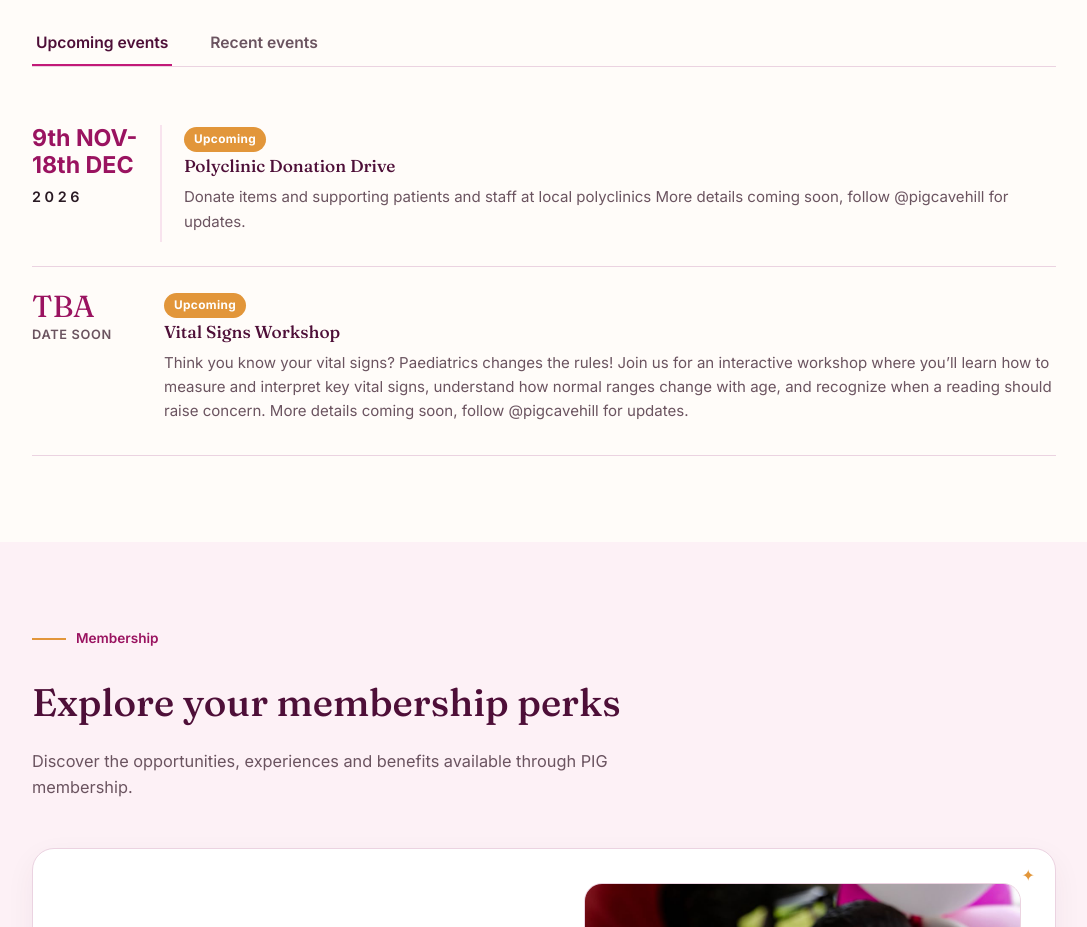
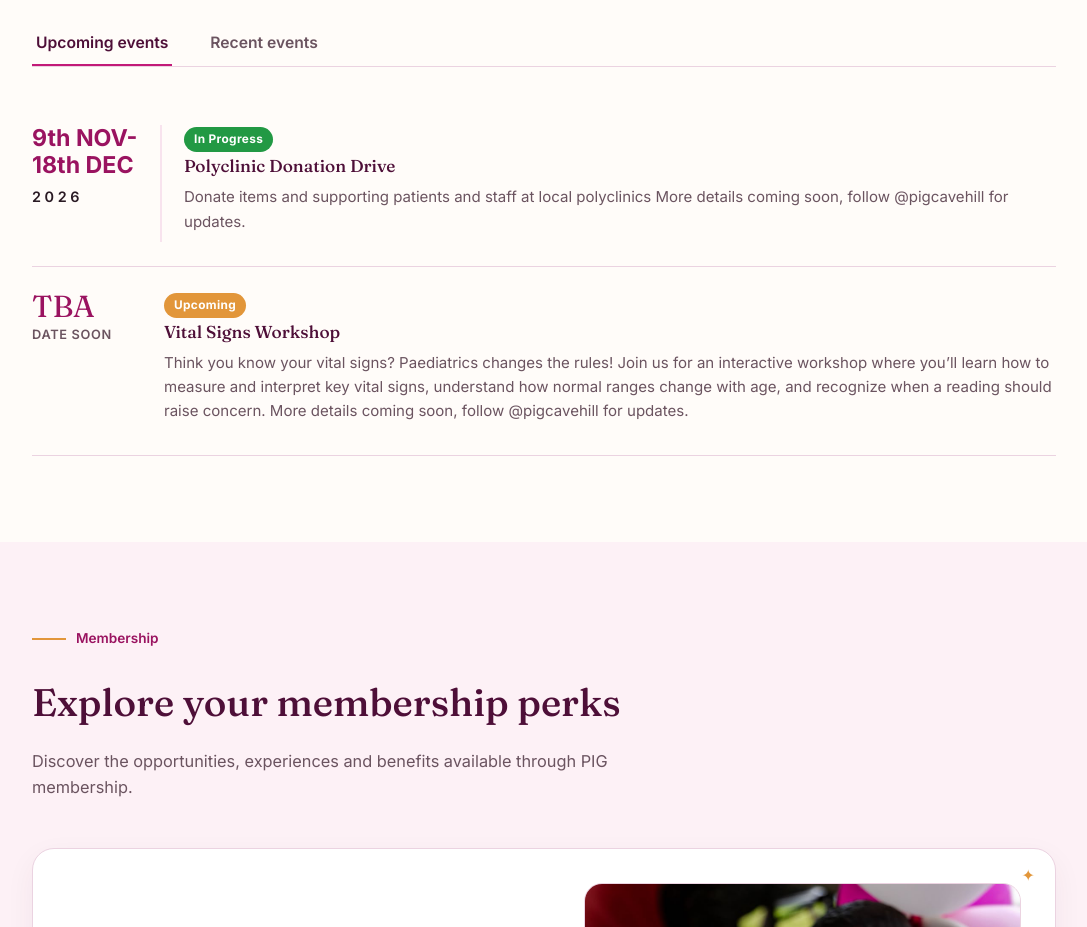
Before and after one commit to PIGcavehill/pig-website, a plain HTML site: page index.html in a window 1280 px wide. Shown: the part 3160-4087 px from the top of the page, without its empty margins (96-1183 px from the left). Drawn offline with Linux system fonts and the light colour scheme.

Commit message:
Mark Polyclinic Donation Drive in progress with green badge

```diff
--- a/index.html
+++ b/index.html
@@ -136,6 +136,7 @@
   .event-body p{color:var(--ink-soft);font-size:0.94rem;margin:0 0 8px;}
   .event-tag{display:inline-block;font-size:0.74rem;font-weight:700;letter-spacing:.03em;color:#fff;background:var(--amber);padding:3px 10px;border-radius:20px;}
   .event-tag.past{background:var(--ink-soft);}
+  .event-tag.in-progress{background:#229944;}
   .events-note{margin-top:26px;font-size:0.88rem;color:var(--ink-soft);}
   .initiative-detail-grid{display:flex;flex-direction:column;gap:28px;}
   .initiative-detail{scroll-margin-top:90px;display:grid;grid-template-columns:1.05fr .95fr;gap:34px;align-items:center;background:#fff;border:1px solid var(--line);border-radius:22px;padding:34px;box-shadow:0 10px 30px rgba(78,15,56,.055);position:relative;overflow:hidden;}
@@ -462,7 +463,7 @@
         <div class="event-row${e.title === 'Polyclinic Donation Drive' ? ' donation-drive' : ''}">
           <div class="event-date"><span class="day">${esc(e.day || 'TBA')}</span><span class="month">${esc(e.date_label)}</span></div>
           <div class="event-body">
-            <span class="event-tag">Upcoming</span>
+            <span class="event-tag${e.title === 'Polyclinic Donation Drive' ? ' in-progress' : ''}">${e.title === 'Polyclinic Donation Drive' ? 'In Progress' : 'Upcoming'}</span>
             <h3>${esc(e.title)}</h3>
             <p>${esc(e.description)}</p>
           </div>
```
